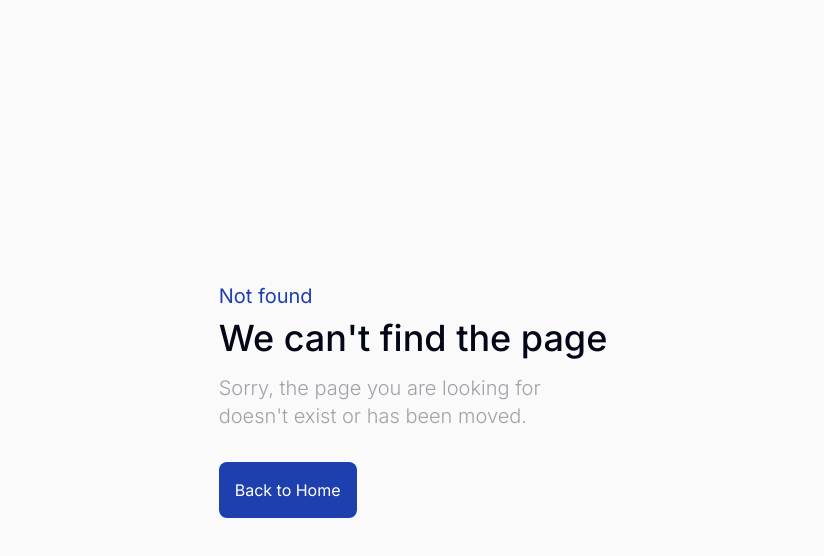
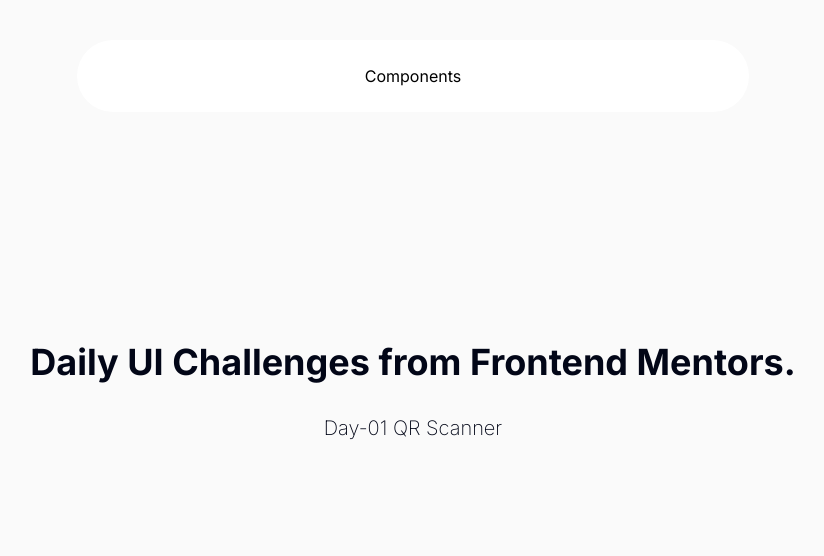
Before and after one commit to manjunathagee/Great_Frontend_Daily, a Next.js app: page /frontend-mentor in a window 1280 px wide. Before the commit this address had no page. Shown: the top 556 px of the page, without its empty margins (227-1051 px from the left). Built offline with nearby package versions, Linux system fonts and the light colour scheme.

Commit message:
QR Scanner

```diff
--- /dev/null
+++ b/app/frontend-mentor/day-01-qr_scanner/page.tsx
@@ -0,0 +1,29 @@
+/* eslint-disable @next/next/no-img-element */
+import React from "react";
+
+const QRScanner = () => {
+  return (
+    <div className="h-screen bg-[#D5E1EF] flex items-center justify-center">
+      <div className="rounded-lg bg-white p-4 max-w-sm flex flex-col items-center">
+        <div className="overflow-hidden rounded-lg">
+          <img
+            src="/images/frontend-mentor/qr-scanner/image.png"
+            alt="qr scanner"
+            className="h-full w-full object-cover"
+          />
+        </div>
+        <div className="mt-6 max-w-xs text-center">
+          <h1 className="text-2xl font-bold">
+            Improve your front-end skills by building projects
+          </h1>
+          <p className="mt-4 font-light text-lg text-gray-500">
+            Scan the QR code to visit Frontend Mentor and take your coding
+            skills to the next level
+          </p>
+        </div>
+      </div>
+    </div>
+  );
+};
+
+export default QRScanner;
--- /dev/null
+++ b/app/frontend-mentor/page.tsx
@@ -0,0 +1,47 @@
+"use client";
+import { Navbar } from "@/components/ui/Navbar";
+import { AuroraBackground } from "@/components/ui/aurora-background";
+import { motion } from "framer-motion";
+import Link from "next/link";
+import React from "react";
+
+const links = [
+  {
+    id: 1,
+    title: "Day-01 QR Scanner",
+    link: "/frontend-mentor/day-01-qr_scanner",
+  },
+];
+
+const FrontendMentor = () => {
+  return (
+    <>
+      <Navbar />
+      <AuroraBackground>
+        <motion.div
+          initial={{ opacity: 0.0, y: 40 }}
+          whileInView={{ opacity: 1, y: 0 }}
+          transition={{
+            delay: 0.3,
+            duration: 0.8,
+            ease: "easeInOut",
+          }}
+          className="relative flex flex-col gap-4 items-center px-4"
+        >
+          <div className="md:text-4xl font-bold dark:text-white text-center">
+            Daily UI Challenges from Frontend Mentors.
+          </div>
+          <div className="font-extralight text-xl dark:text-neutral-200 py-4 hover:text-blue-500">
+            {links.map((link) => (
+              <Link href={link.link} key={link.id}>
+                {link.title}
+              </Link>
+            ))}
+          </div>
+        </motion.div>
+      </AuroraBackground>
+    </>
+  );
+};
+
+export default FrontendMentor;
--- a/app/layout.tsx
+++ b/app/layout.tsx
@@ -1,11 +1,7 @@
 "use client";
 
-import type { Metadata } from "next";
 import { Inter } from "next/font/google";
 import "./globals.css";
-import { AuroraBackground } from "@/components/ui/aurora-background";
-import { motion } from "framer-motion";
-import { Navbar } from "@/components/ui/Navbar";
 
 const inter = Inter({ subsets: ["latin"] });
 
--- a/components/ui/Navbar.tsx
+++ b/components/ui/Navbar.tsx
@@ -12,6 +12,9 @@ export function Navbar({ className }: { className?: string }) {
       <Menu setActive={setActive}>
         <MenuItem setActive={setActive} active={active} item="Components">
           <div className="flex flex-col space-y-4 text-sm">
+            <HoveredLink href="/frontend-mentor">
+              Frontend Mentor Daily
+            </HoveredLink>
             <HoveredLink href="/mini-projects/card">Card Component</HoveredLink>
             <HoveredLink href="/mini-projects/email-subscribe">
               Email Subscribe
```
Also changed, not shown: public/images/frontend-mentor/qr-scanner/image.png (added).
